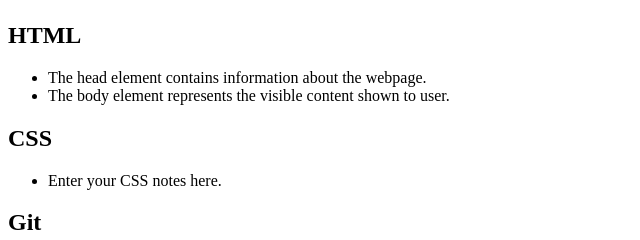
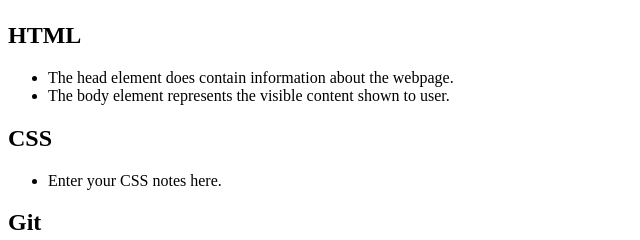
Before and after one commit to marmarmo/prework-study-guide, a plain HTML site: page prework-study-guide/index.html in a window 1280 px wide. Shown: the part 858-1098 px from the top of the page, 0-640 px from the left. Drawn offline with Linux system fonts and the light colour scheme.

Commit message:
prework-study-guide

```diff
--- a/prework-study-guide/index.html
+++ b/prework-study-guide/index.html
@@ -15,7 +15,7 @@
       <section class="card" id="html-section">
         <h2>HTML</h2>
         <ul>
-          <li>The head element contains information about the webpage.</li>
+          <li>The head element does contain information about the webpage.</li>
           <li>The body element represents the visible content shown to user.</li>
         </ul>
         </section>
```
